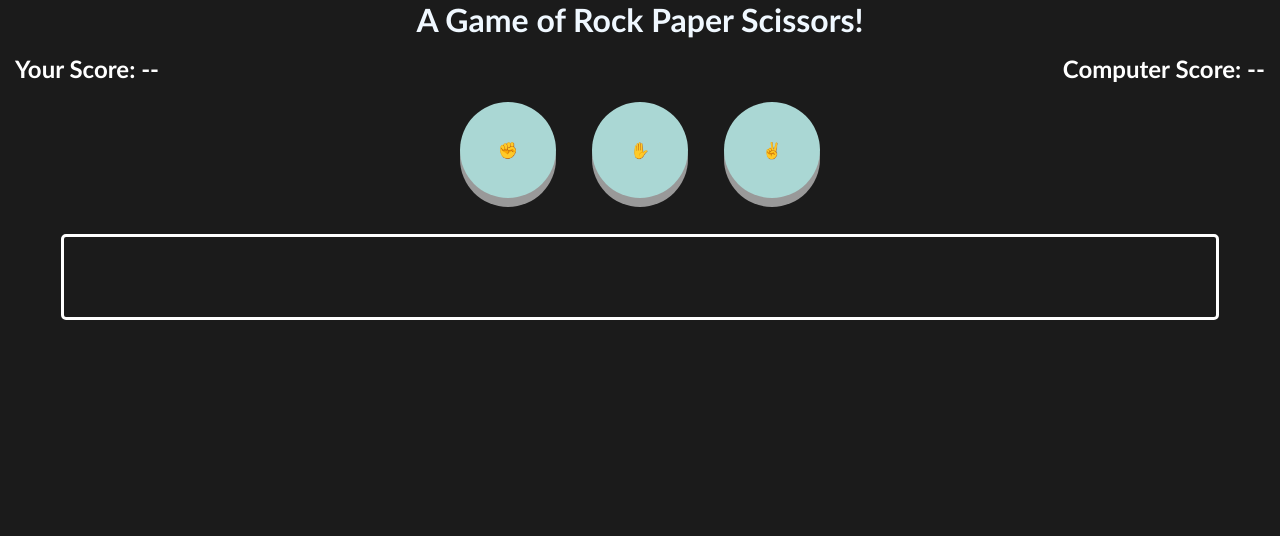
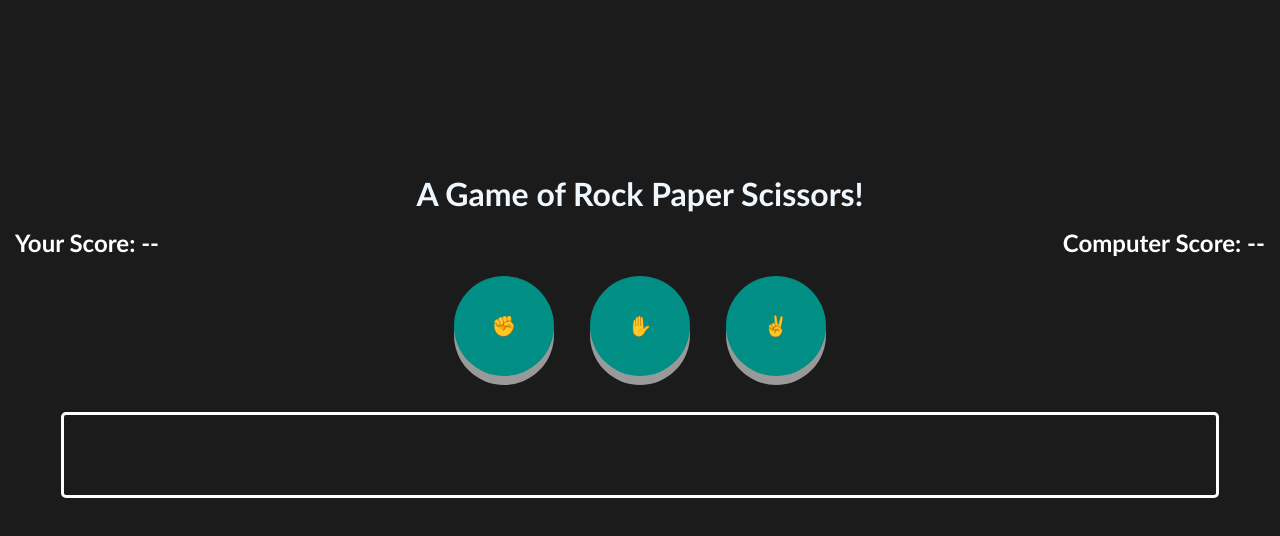
Before and after one commit to imkrishnasarathi/javascript-rps-console-edition, a plain HTML site: page index.html in a window 1280 px wide. Drawn offline with Linux system fonts and the light colour scheme.

Commit message:
fix justify-items and replace it by justify-content

```diff
--- a/style.css
+++ b/style.css
@@ -4,19 +4,21 @@
 }
 
 body{
-  align-items: center;
-  justify-items: center;
+  display: flex;
   width: 100vw;
   height: 100vh;
   background-color: #1B1B1B;
+  align-items: center;
+  justify-content: center;
 }
 
 #main{
   width: 100%;
+  height: 100vh;
   display:flex;
   flex-direction: column;
   align-items: center;
-  justify-items: center;
+  justify-content: center;
 }
 
 #mainHeading{
@@ -61,20 +63,19 @@ body{
 #rock,
 #paper,
 #scissors{
-  background-color: rgb(170,215,212);
+  background-color: rgb(0, 142, 133);
   border: none;
   color:black;
   padding: 16px 32px;
   text-align: center;
   text-decoration: none;
-  height: 6em;
-  width: 6em;
-  font-size: 1.5rem;
+  height: 5em;
+  width: 5em;
+  font-size: 20px;
   display:flex;
-  justify-items: center;
+  justify-content: center;
   align-items: center;
   display: block;
-  font-size: 16px;
   margin: 4px 2px;
   transition-duration: 0.3s;
   cursor: pointer;
@@ -82,9 +83,9 @@ body{
   border-radius: 50%;
 }
 
-.btn:active{
+#rock:active, #paper:active, #scissors:active{
   background-color: #3e8e41;
-  box-shadow: 0 5px #666;
+  box-shadow: none;
   transform: translateY(4px);
 }
 #rock:hover, #paper:hover, #scissors:hover{
@@ -113,6 +114,6 @@ h3{
   display:flex;
   flex-direction:column;
   gap: 0.3rem;
-  justify-items:center;
+  justify-content:center;
   align-items: center;
 }
```
